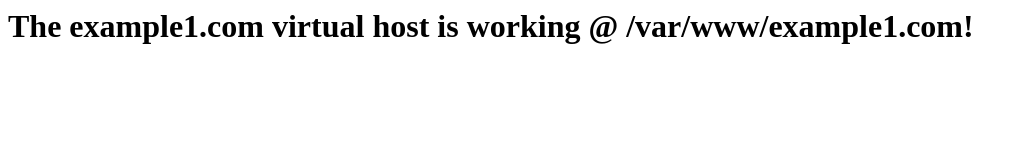
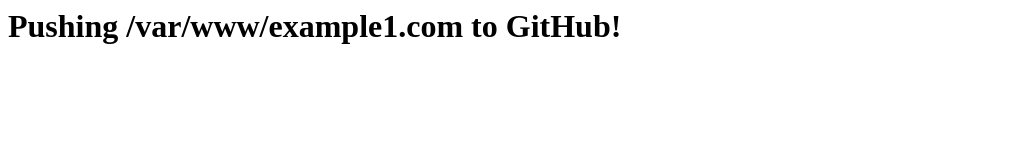
Before and after one commit to mrmtampa/example1.com, a plain HTML site: page index.html in a window 1280 px wide. Shown: the whole page, without its empty margins (0-1026 px from the left). Drawn offline with Linux system fonts and the light colour scheme.

Commit message:
GitHub push test

```diff
--- a/index.html
+++ b/index.html
@@ -3,6 +3,6 @@
     <title>Welcome to Example1.com!</title>
   </head>
   <body>
-    <h1>The example1.com virtual host is working @ /var/www/example1.com!</h1>
+    <h1>Pushing /var/www/example1.com to GitHub!</h1>
   </body>
 </html>
```
